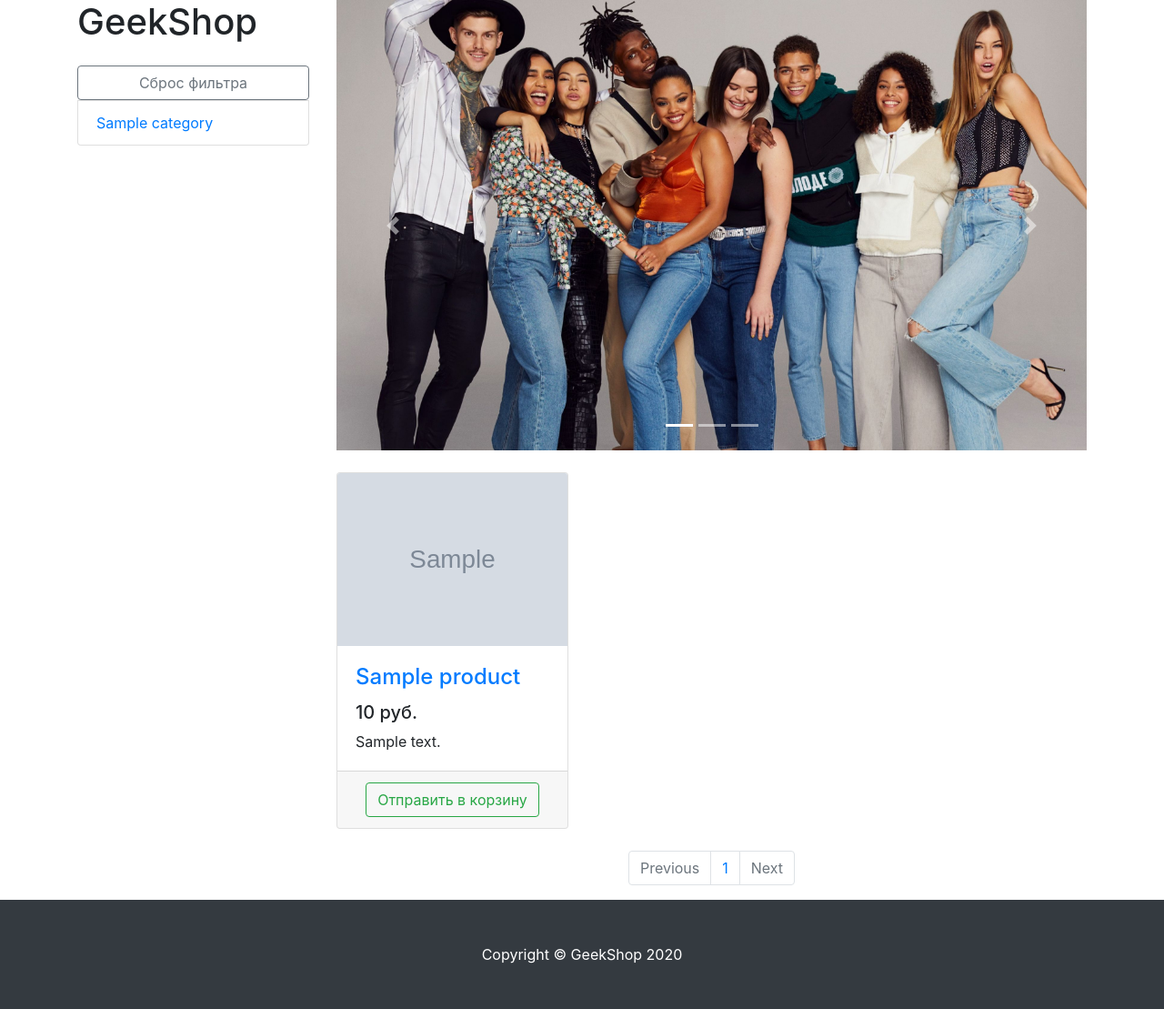
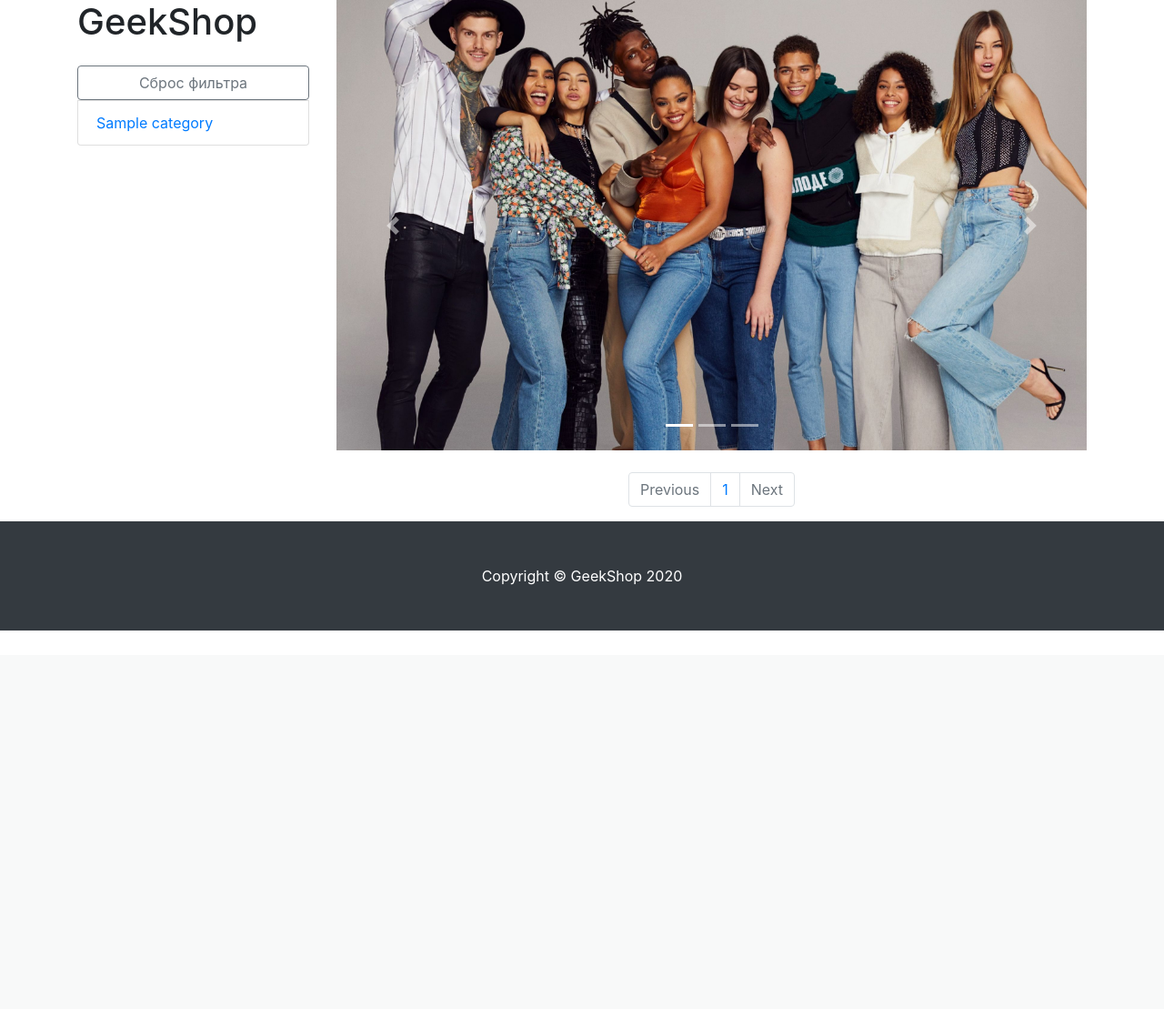
Before and after one commit to Xemur0/geekshopReload, a Django app: template mainapp/templates/mainapp/products.html in a window 1280 px wide. Shown: the part 80-1189 px from the top of the page at 91% size. After the commit the page ends 773 px from the top, so only its background shows below. Run offline with Django 3.2, Linux system fonts and the light colour scheme; the template is opened without the code that fills it: most values are stand-ins (such as "Sample title", 1, 10 or a date in 2020); grey boxes marked "Sample" are stand-in pictures; some libraries are stand-ins or nearby versions.

Commit message:
try to fix

```diff
--- a/mainapp/templates/mainapp/goods.html
+++ b/mainapp/templates/mainapp/goods.html
@@ -3,25 +3,25 @@
 
         {% for product in products %}
 
-            <div class="col-lg-4 col-md-6 mb-4">
-                <div class="card h-100">
-                    <a href="#">
-                        <img class="card-img-top" src="{{ product.image.url }}">
-                    </a>
-                    <div class="card-body">
-                        <h4 class="card-title">
-                            <a href="#">{{ product.name }}</a>
-                        </h4>
-                        <h5>{{ product.price }} руб.</h5>
-                        <p class="card-text">{{ product.description }}</p>
-                    </div>
-
-                    <div class="card-footer text-center">
-                                                                <a href="{% url 'baskets:basket' product.id %}" class="btn btn-outline-success">Отправить
-                                                                    в корзину</a>
-
+{#            <div class="col-lg-4 col-md-6 mb-4">#}
+{#                <div class="card h-100">#}
+{#                    <a href="#">#}
+{#                        <img class="card-img-top" src="{{ product.image.url }}">#}
+{#                    </a>#}
+{#                    <div class="card-body">#}
+{#                        <h4 class="card-title">#}
+{#                            <a href="#">{{ product.name }}</a>#}
+{#                        </h4>#}
+{#                        <h5>{{ product.price }} руб.</h5>#}
+{#                        <p class="card-text">{{ product.description }}</p>#}
+{#                    </div>#}
+{##}
+{#                    <div class="card-footer text-center">#}
+{#                                                                <a href="{% url 'baskets:basket' product.id %}" class="btn btn-outline-success">Отправить#}
+{#                                                                    в корзину</a>#}
+{##}
 {#                        <input type="button" name="{{ product.id }}"#}
-
+{##}
 {#                                {% for basket in baskets %}#}
 {#                                    {% if product.id == basket.product_id %}#}
 {#                               value="Удалить из корзины"#}
@@ -32,11 +32,11 @@
 {#                               value="Отправить в корзину"#}
 {#                               class="btn btn-outline-success"#}
 {#                                {% endif %}>#}
-
-
-                    </div>
-                </div>
-            </div>
+{##}
+{##}
+{#                    </div>#}
+{#                </div>#}
+{#            </div>#}
 
         {% endfor %}
 
```
Also changed, not shown: geekshop/urls.py (+4 -6 lines).
